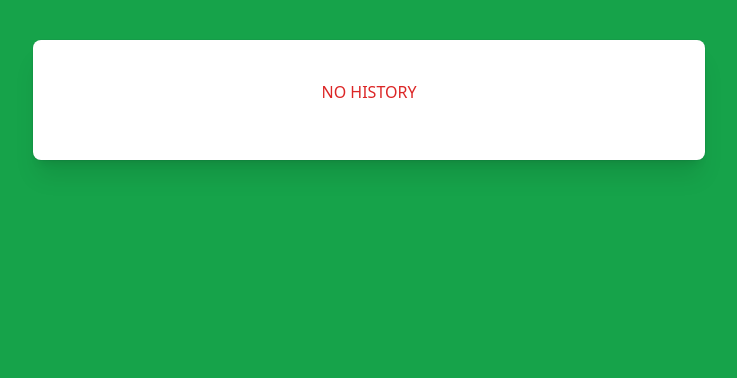
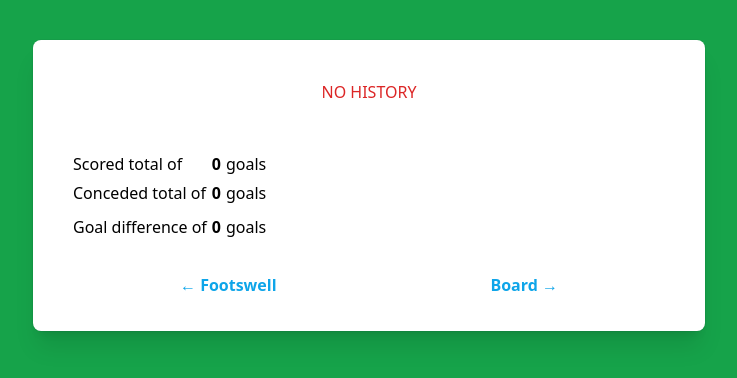
Before and after one commit to cleanbill/next-foot, a Next.js app: page /history in a window 1280 px wide. Shown: the top 378 px of the page, without its empty margins (271-1008 px from the left). Built offline with nearby package versions, Linux system fonts and the light colour scheme.

Commit message:
Better event list layout

```diff
--- a/components/eventList.tsx
+++ b/components/eventList.tsx
@@ -107,9 +107,10 @@ export default class EventList extends Component<
           }
           .display-grid {
             display: grid;
-            grid-template-columns: 5fr 9fr;
+            grid-template-columns: 2fr 10fr;
             height: 30px;
             width: 100%;
+            font-size: 14px;
           }
           .grid {
             display: grid;
@@ -135,6 +136,7 @@ export default class EventList extends Component<
           .desc {
             padding-left: 10px;
             width: 100%;
+            text-align: left;
           }
         `}</style>
       </div>
--- a/pages/board.tsx
+++ b/pages/board.tsx
@@ -22,13 +22,13 @@ function Board() {
   };
   return (
     <div className="min-h-screen color text-amber-50 bg-green-600 text-center">
-      <div className="relative px-6 pt-10 top-10 pb-8 bg-white shadow-xl ring-1 ring-gray-900/5 sm:max-w-lg sm:mx-auto sm:rounded-lg sm:px-10">
+      <div className="relative px-6 pt-10 top-10 pb-8 bg-white shadow-xl ring-1 ring-gray-900/2 sm:max-w-2xl sm:mx-auto sm:rounded-lg sm:px-10">
         {message && (
           <h2 className="top-10 text-5xl ml-3 mr-3 text-orange-700 bg-orange-200  rounded-md p-3">
             {message}
           </h2>
         )}
-        <div className="max-w-md mx-auto">
+        <div className="mx-auto">
           <div className="divide-y divide-gray-300/50">
             <div className="py-8 text-base leading-7 space-y-6 text-gray-600">
               <p>
@@ -47,15 +47,22 @@ function Board() {
                   <div className="m-10">{opponentGoal}</div>
                 </div>
               </p>
-              <EventList disableUndo eventList={events} />
+              <div className="block font-size-10">
+                <EventList disableUndo eventList={events} />
+              </div>
             </div>
-            <div className="pt-8 text-base leading-7 font-semibold">
+            <div className="foots pt-8 text-base leading-7 font-semibold">
               <p>
                 <a
                   href="https://github.com/cleanbill/next-foot"
                   className="text-sky-500 hover:text-sky-600"
                 >
-                  Footswell &rarr;
+                  &larr; Footswell
+                </a>
+              </p>
+              <p>
+                <a href="/history" className="text-sky-500 hover:text-sky-600">
+                  Games Played &rarr;
                 </a>
               </p>
             </div>
@@ -65,6 +72,14 @@ function Board() {
       <GameChanger onGameChanged={(game: StateOfTheGame) => updated(game)} />
 
       <style jsx>{`
+        .block {
+          display: block;
+          font-size: 15px;
+        }
+        .foots {
+          display: grid;
+          grid-template-columns: auto auto;
+        }
         .score {
           display: grid;
           grid-template-columns: auto auto auto;
--- a/pages/history.tsx
+++ b/pages/history.tsx
@@ -42,27 +42,34 @@ export default function History() {
     return match.score.goals > match.score.opponentGoals;
   };
 
+  const loss = (match: MatchData) => {
+    return match.score.goals < match.score.opponentGoals;
+  };
+
   const drew = (match: MatchData) => {
     return match.score.goals == match.score.opponentGoals;
   };
 
-  const goalDifference = () => {
+  const total = (oppenentTotal = false): number => {
     if (matches.length == 0) {
-      return "";
+      return 0;
     }
     const totalGoals = matches
-      .map((match: MatchData) => match.score.goals)
+      .map((match: MatchData) =>
+        oppenentTotal ? match.score.opponentGoals : match.score.goals
+      )
       .reduce((a, b) => a + b);
-    const totalConceded = matches
-      .map((match: MatchData) => match.score.opponentGoals)
-      .reduce((a, b) => a + b);
-    return (
-      totalGoals +
-      " goals. Conceded " +
-      totalConceded +
-      " goals. Goal diffrence " +
-      (totalGoals - totalConceded)
-    );
+    return totalGoals;
+  };
+
+  const goalDifference = (): number => {
+    if (matches.length == 0) {
+      return 0;
+    }
+
+    const totalGoals = total();
+    const totalConceded = total(true);
+    return totalGoals - totalConceded;
   };
 
   return (
@@ -76,17 +83,20 @@ export default function History() {
         )}
         {matches.map((match, index: number) => (
           <div key={index}>
-            <div className="text-left" onClick={() => toggler(index)}>
-              <span>{match.startedAt} -</span>
-              <span className="capitalize"> {match.teamName} </span>
+            <div className="text-left grid" onClick={() => toggler(index)}>
+              <span>{match.startedAt} </span>
+              <span className="capitalize text-gray-500">
+                {" "}
+                {match.teamName}{" "}
+              </span>
               <span className="font-bold">{match.score.goals}</span>
-              <span> vrs </span>
-              <span className="capitalize"> {match.opponentName}</span>
+              <span className="text-gray-300"> vrs </span>
               <span className="font-bold">{match.score.opponentGoals}</span>
+              <span className="capitalize"> {match.opponentName} </span>
               <span className="indent-4">
                 <span className="lowercase">( {match.where}</span>
                 {won(match) && <span> win )</span>}
-                {!won(match) && <span> lost )</span>}
+                {loss(match) && <span> loss )</span>}
                 {drew(match) && <span> drew )</span>}
               </span>
             </div>
@@ -101,8 +111,58 @@ export default function History() {
           </div>
         ))}
         <br />
-        {goalDifference()}
+        <br />
+        <div className="sum">
+          <span>Scored total of </span>
+          <span className="font-bold">{total()}</span>
+          <span> goals</span>
+
+          <span>Conceded total of </span>
+          <span className="font-bold">{total(true)}</span>
+          <span> goals</span>
+
+          <span></span>
+          <span></span>
+          <span></span>
+
+          <span>Goal difference of </span>
+          <span className="font-bold">{goalDifference()}</span>
+          <span> goals</span>
+        </div>
+        <div className="foots pt-8 text-base leading-7 font-semibold">
+          <p>
+            <a
+              href="https://github.com/cleanbill/next-foot"
+              className="text-sky-500 hover:text-sky-600"
+            >
+              &larr; Footswell
+            </a>
+          </p>
+          <p>
+            <a href="/board" className="text-sky-500 hover:text-sky-600">
+              Board &rarr;
+            </a>
+          </p>
+        </div>
       </div>
+      <style jsx>{`
+        .foots {
+          display: grid;
+          justify-items: center;
+          grid-template-columns: auto auto;
+        }
+        .grid {
+          display: grid;
+          grid-template-columns: 0fr auto auto 0fr 0fr 1fr 1fr;
+          grid-gap: 5px;
+        }
+        .sum {
+          display: grid;
+          grid-template-columns: auto auto 1fr;
+
+          grid-gap: 5px;
+        }
+      `}</style>
     </div>
   );
 }
```
